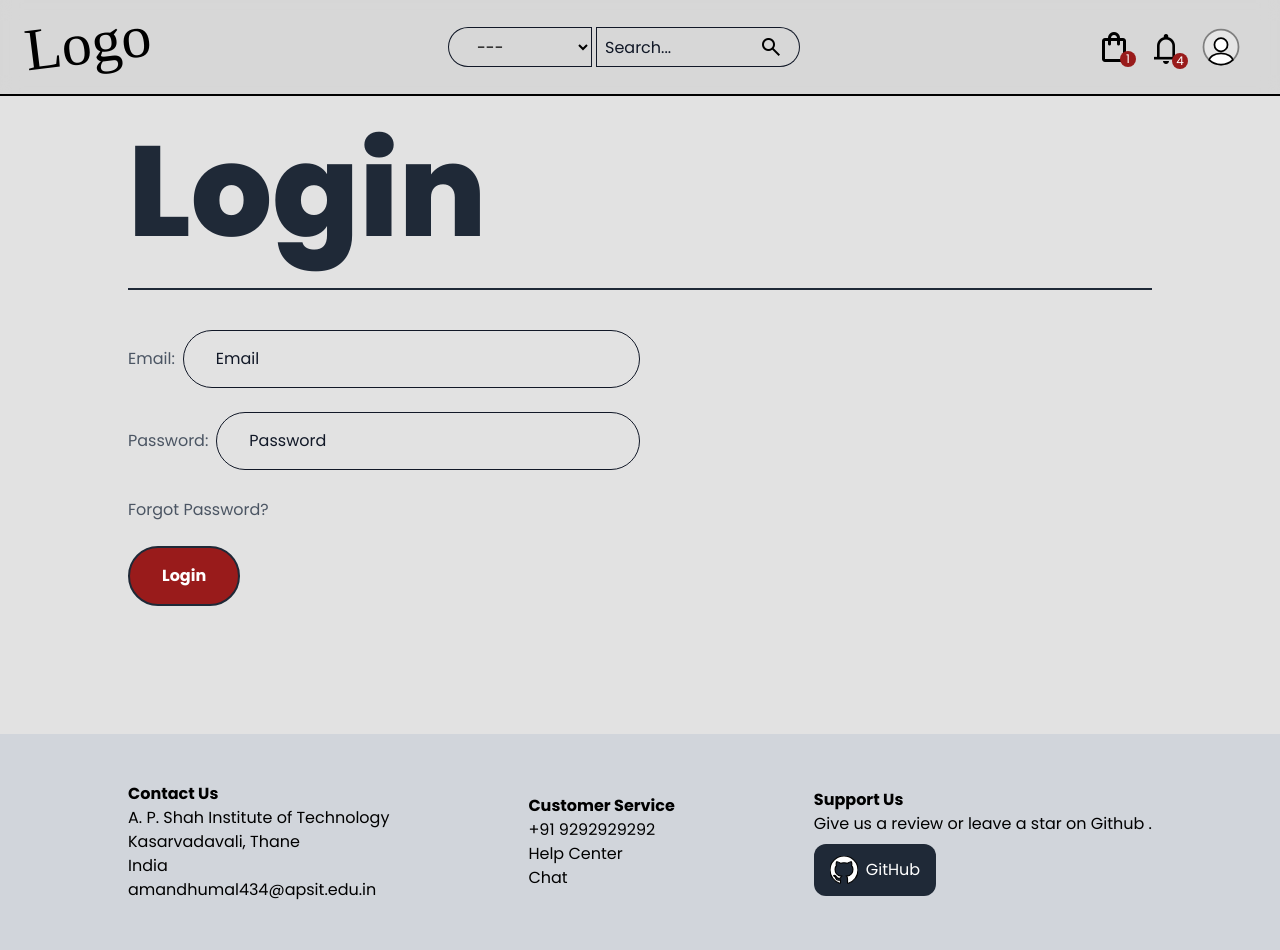
After one commit to Tags-Based-Recommendation-Engine/storefront, a Django app: page /login/ in a window 1280 px wide. The commit adds this page. Run offline with Django 5.2, Linux system fonts and the light colour scheme; some web fonts are replaced.

Commit message:
created login page

```diff
--- a/webstore/market/urls.py
+++ b/webstore/market/urls.py
@@ -8,5 +8,6 @@ urlpatterns = [
     path('product/', views.product, name='product'),
     path('seller_register/', views.sellerRegister, name='sellerRegister'),
     path('user_register/', views.userRegister, name='userRegister'),
+    path('login/', views.Login, name='Login'),
     path('logout', views.logoutUser, name='logout'),
 ]
--- a/webstore/market/views.py
+++ b/webstore/market/views.py
@@ -22,6 +22,9 @@ def sellerRegister(request):
 def userRegister(request):
     return render(request, 'registeration/user.html')
 
+def Login(request):
+    return render(request, 'registeration/login.html')
+
 @login_required(login_url='login')
 def logoutUser(request):
     logout(request)
--- a/webstore/templates/base.html
+++ b/webstore/templates/base.html
@@ -96,7 +96,7 @@
         <button id="registerButton" type="button" class="sm:px-10 w-full h-full border border-gray-900 text-gray-100 bg-red-700 rounded-md hover:bg-red-800 -ml-1">
           Register
         </button>
-        <button type="button" class="text-gray-900 hover:text-gray-800 mt-4 text-left text-sm font-medium">
+        <button id="log_me_in" type="button" class="text-gray-900 hover:text-gray-800 mt-4 text-left text-sm font-medium">
           Login
         </button>
 
@@ -173,6 +173,7 @@
   const profileInnerPanel = document.getElementById('profile_panel');
   const registerSeller = document.getElementById('register_seller');
   const registerUser = document.getElementById('register_user');
+  const LoginButton = document.getElementById('log_me_in');
 
   registerButton.addEventListener('click', function() {
     registerModal.classList.remove('hidden');
@@ -188,8 +189,14 @@
     window.open(url, '_blank');
   }
 
+  function Login() {
+    var url = "{% url 'Login' %}";
+    window.open(url, '_blank');
+  }
+
   registerSeller.addEventListener("click", openSellerPage);
   registerUser.addEventListener("click", openUserPage);
+  LoginButton.addEventListener("click", Login);
 
 </script>
 
--- /dev/null
+++ b/webstore/templates/registeration/login.html
@@ -0,0 +1,48 @@
+{% extends 'base.html' %}
+
+{% block content %}
+
+<div class="h-full flex flex-col justify-center items-center my-32">
+    <div class="w-4/5 h-full flex flex-col justify-center items-start"> <!-- Modified this line -->
+        <div class="border-b-2 w-full border-gray-800 mb-4 pb-2">
+            <h1 class="text-9xl font-extrabold text-gray-800 pb-6">Login</h1>
+        </div>
+        <div class="flex flex-col items-start justify-start w-full h-full mt-6">
+
+            <form class="flex flex-col justify-start items-start w-full h-full">
+                <label class="flex items-center mb-6 w-1/2">
+                    <span class="mr-2 text-gray-600">Email:</span>
+                    <input class="flex-1 p-3 outline-none w-1/2 text-gray-950 bg-transparent border border-gray-900 rounded-full placeholder-gray-900 hover:bg-gray-300 pl-8 py-4" type="email" placeholder="Email">
+                </label>
+                <label class="flex items-center mb-3 w-1/2">
+                    <span class="mr-2 text-gray-600">Password:</span>
+                    <input class="flex-1 p-3 outline-none w-1/2 text-gray-950 bg-transparent border border-gray-900 rounded-full placeholder-gray-900 hover:bg-gray-300 px-8 py-4" type="password" placeholder="Password">
+                </label>
+                <a class="text-gray-600 hover:underline my-4" href="forgot_password_page.html">Forgot Password?</a>
+                <button class="bg-red-800 hover:bg-red-900 text-white mt-2 font-bold py-4 px-8 rounded-full border-2 border-gray-800 focus:outline-none focus:shadow-outline" type="submit">
+                    Login
+                </button>
+            </form>
+
+
+        </div>
+    </div>
+</div>
+
+<script>
+        const imageInput = document.getElementById('imageInput');
+        const previewImage = document.getElementById('previewImage');
+
+        imageInput.addEventListener('change', function(event) {
+            const file = event.target.files[0];
+            const reader = new FileReader();
+
+            reader.onload = function(e) {
+                previewImage.src = e.target.result;
+            };
+
+            reader.readAsDataURL(file);
+        });
+</script>
+
+{% endblock %}
```
